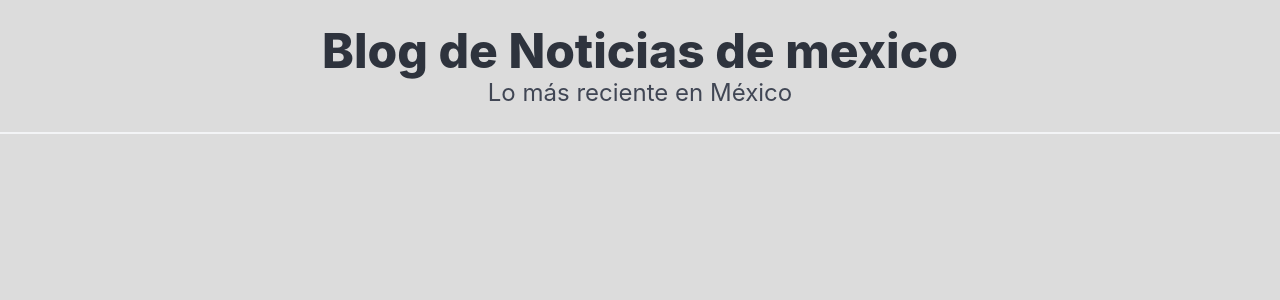
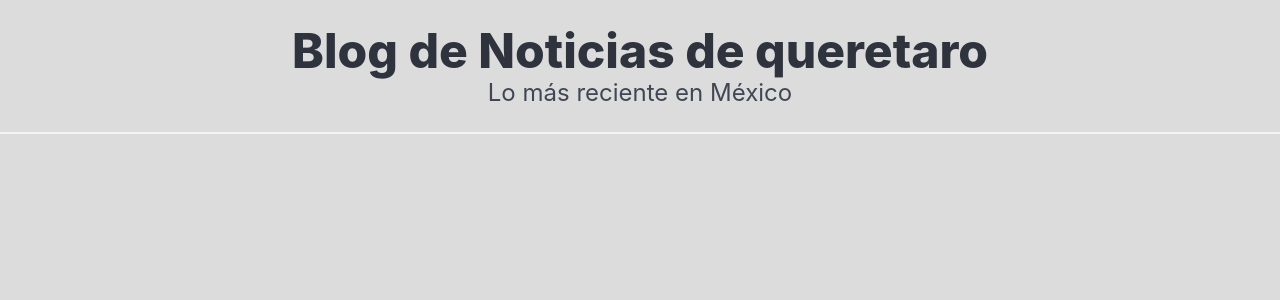
Before and after one commit to Caballero025/blog_tec, a Python web app: template templates/base.html in a window 1280 px wide. Shown: the top 300 px of the page. Run offline with Jinja, Linux system fonts and the light colour scheme; the template is opened without the code that fills it, so the values that code supplies are empty.

Commit message:
modificar titulo2

```diff
--- a/templates/base.html
+++ b/templates/base.html
@@ -9,7 +9,7 @@
   <body >
     <header>
         <br>
-        <h1 class="title has-text-centered is-1">Blog de Noticias de mexico</h1>
+        <h1 class="title has-text-centered is-1">Blog de Noticias de queretaro</h1>
         <h2 class="subtitle has-text-centered is-4">Lo más reciente en México</h2>
         <hr>
     </header>
```
